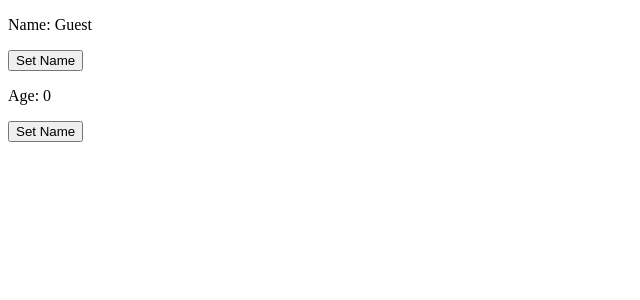
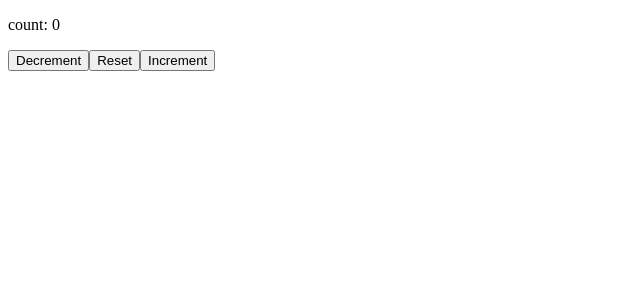
Before and after one commit to Hvk26/ReactApp-Test, a React (Vite) app: page / in a window 1280 px wide. Shown: the top 300 px of the page, without its empty margins (0-640 px from the left). Built offline with nearby package versions, Linux system fonts and the light colour scheme.

Commit message:
added a counter component

```diff
--- a/src/App.jsx
+++ b/src/App.jsx
@@ -1,10 +1,10 @@
-import MyComponent from './MyComponent.jsx'
+import Counter from './Counter.jsx'
 
 function App() {
 
     return(
 
-    <MyComponent/>
+    <Counter/>
 
  );
 }
--- /dev/null
+++ b/src/Counter.jsx
@@ -0,0 +1,26 @@
+import React, {useState} from 'react'
+
+function Counter(){
+
+    const [count, setCount] = useState(0);
+
+    const increment = ()=>{
+        setCount(count + 1)
+    }
+    const decrement = ()=>{
+        setCount(count - 1)
+    }
+    const reset = ()=>{
+        setCount(0)
+    }
+
+    return(
+        <div className="counter-container">
+            <p>count: {count}</p>
+            <button onClick={decrement}>Decrement</button>
+            <button onClick={reset}>Reset</button>
+            <button onClick={increment}>Increment</button>
+        </div>
+    );
+}
+export default Counter
```
